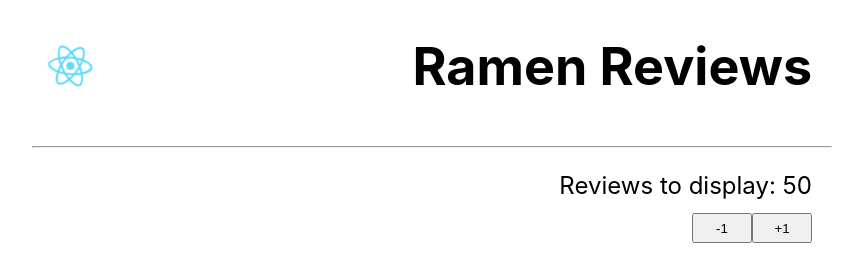
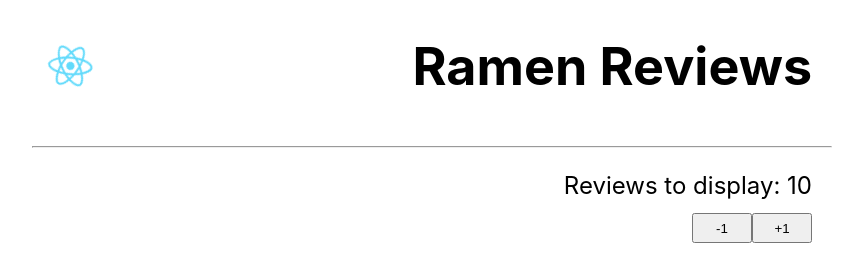
Before and after one commit to JaneilTan/03-exercise--react-state-hook, a React (Create React App) app: page / in a window 1280 px wide. Shown: the top 256 px of the page, without its empty margins (208-1071 px from the left). Built offline with nearby package versions, Linux system fonts and the light colour scheme.

Commit message:
Setup limit counter

```diff
--- a/src/App.jsx
+++ b/src/App.jsx
@@ -1,4 +1,4 @@
-import React from 'react';
+import React, { useState } from 'react';
 import Controls from './components/Controls';
 import ReviewList from './components/ReviewList';
 import ramenReviews from './data/ramen-reviews.json';
@@ -9,7 +9,8 @@ import './App.css';
 
 
 function App() {
-  // const [reviews] = useState(ramenReviews);
+  const [reviews] = useState(ramenReviews);
+  const [counter, setCounter] = useState(10);
 
   return (
     <div className="App">
@@ -20,9 +21,9 @@ function App() {
 
       <hr />
 
-      <Controls />
+      <Controls counter={counter} setCounter={setCounter} />
 
-      <ReviewList reviews={ramenReviews}/>
+      <ReviewList reviews={reviews}/>
     </div>
   );
 }
--- a/src/components/Controls.jsx
+++ b/src/components/Controls.jsx
@@ -1,13 +1,24 @@
 import './Controls.css';
 
-const Controls = () => {
+const Controls = (props) => {
+  const { counter, setCounter } = props;
+
+  const increment = () => {
+    setCounter(counter + 1);
+  };
+
+  const decrement = () => {
+    if (counter > 0) {
+      setCounter(counter - 1);
+    }
+  }
   return (
     <div className="controls">
-      <p>Reviews to display: 50</p>
+      <p>Reviews to display: {counter}</p>
 
       <div className="control-btn-group">
-        <button>-1</button>
-        <button>+1</button>
+        <button onClick={decrement}>-1</button>
+        <button onClick={increment}>+1</button>
       </div>
     </div>
   );
```
